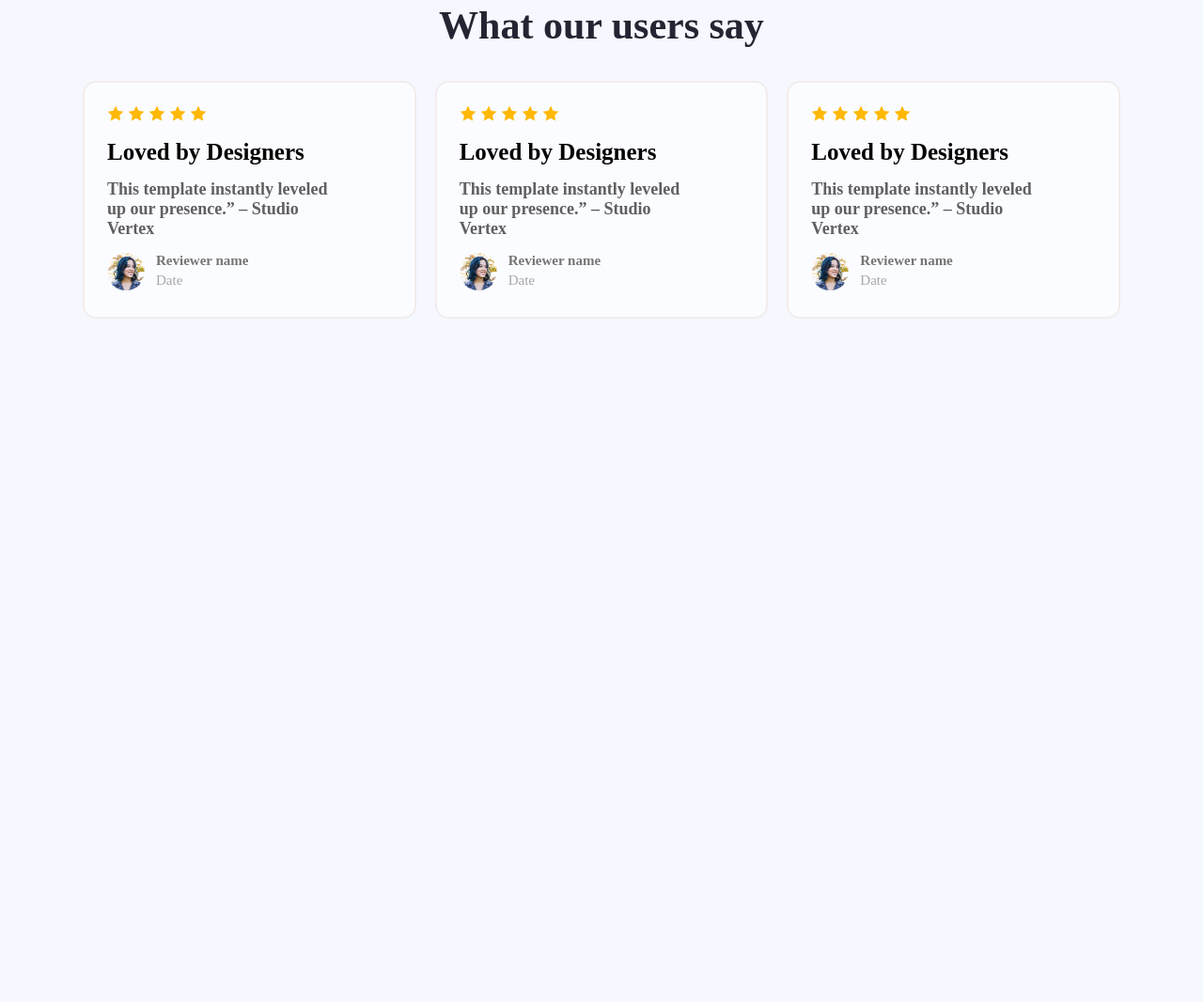
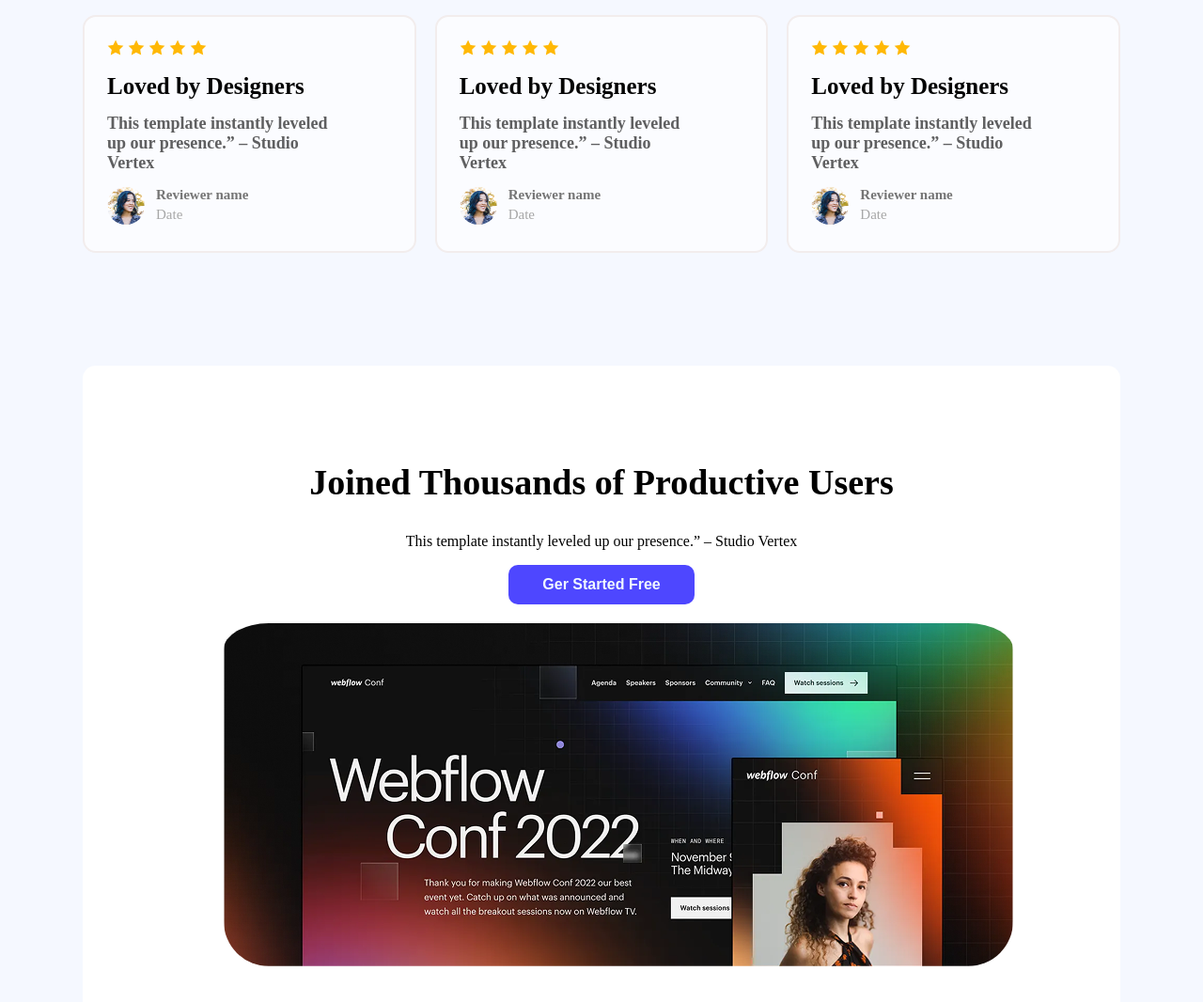
Before and after one commit to shahriarfahmid2/first-assigment-rakib, a plain HTML site: page index.html in a window 1280 px wide. Shown: the part 1644-2710 px from the top of the page at 94% size. Before the commit the page ends 2093 px from the top, so only its background shows below. Drawn offline with Linux system fonts and the light colour scheme.

Commit message:
added new sec

```diff
--- a/Style/design.css
+++ b/Style/design.css
@@ -81,8 +81,8 @@ nav ul li {
     padding: 50px 80px;
     align-items: center;
     text-align: center;
-    margin-top: 30px;
-    margin-bottom: 110px;
+
+    margin-bottom: 70px;
 }
 
 .joined-users-div {
@@ -121,7 +121,7 @@ nav ul li {
 .review-section {
     padding: 0px 80px;
     margin-top: 30px;
-    margin-bottom: 110px;
+    margin-bottom: 70px;
 }
 
 .review-h2 {
@@ -197,3 +197,25 @@ nav ul li {
 }
 
 /* ready to focus section start from here */
+
+.focus-section {
+    padding: 50px 80px;
+    align-items: center;
+    text-align: center;
+    margin-top: 30px;
+    margin-bottom: 70px;
+
+}
+
+.focus-div {
+    background-color: #ffffff;
+    border-radius: 14px;
+    padding: 71px 150px;
+
+
+}
+
+.focus-img {
+    padding-top: 20px;
+    border-radius: 48px;
+}
--- a/index.html
+++ b/index.html
@@ -161,6 +161,19 @@
 
         </section>
 
+        <section class="focus-section">
+
+            <div class="focus-div">
+                <h2 class="joined-users-h2">Joined Thousands of Productive Users</h2>
+                <p>This template instantly leveled up our presence.” – Studio Vertex</p>
+                <button class="sign-up">Ger Started Free</button>
+                <br>
+                <img class="focus-img" src="Assets/wc-big.png" alt="this image will come soon">
+
+            </div>
+
+        </section>
+
     </main>
 
     <footer>
```
